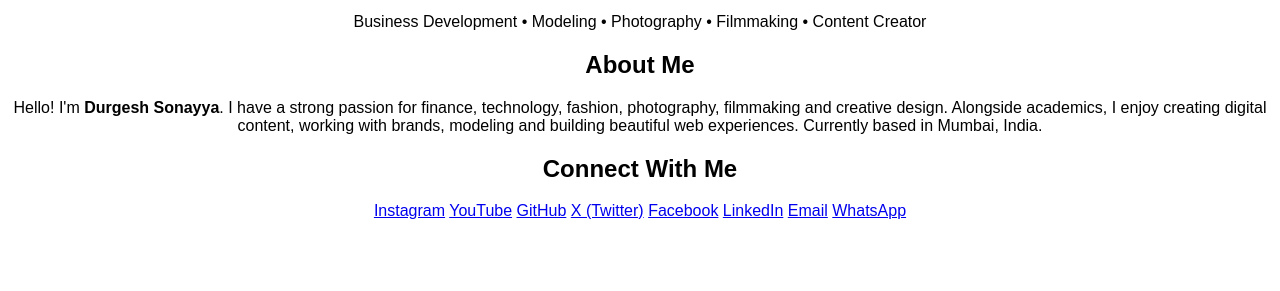
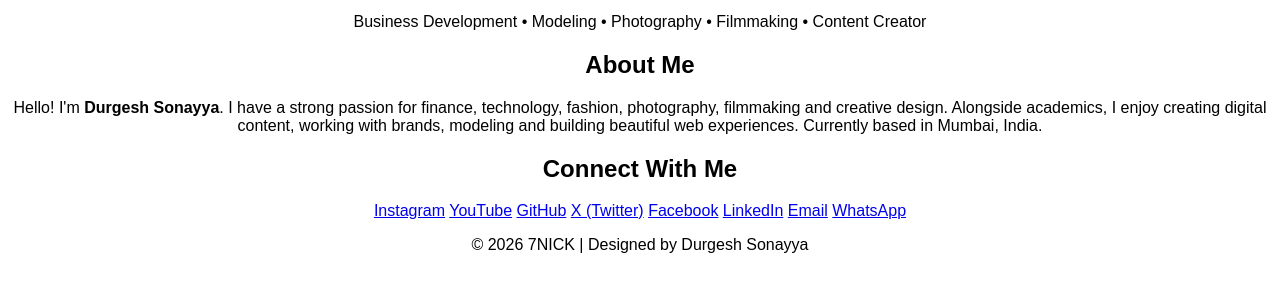
Before and after one commit to 7thenick/7thenick.github.io, a plain HTML site: page index.html in a window 1280 px wide. Shown: the part 175-466 px from the top of the page. Drawn offline with Linux system fonts and the light colour scheme.

Commit message:
Update index.html
Signed-off-by: Durgesh Sonayya <thvnick007@gmail.com>

```diff
--- a/index.html
+++ b/index.html
@@ -78,3 +78,15 @@ Currently based in Mumbai, India.
 <a href="mailto:thvnick007@gmail.com">Email</a>
 
 <a href="https://wa.me/" target="_blank">WhatsApp</a>
+</section>
+
+<footer class="footer">
+
+<p>© 2026 7NICK | Designed by Durgesh Sonayya</p>
+
+</footer>
+
+<script src="script.js"></script>
+
+</body>
+</html>
```
